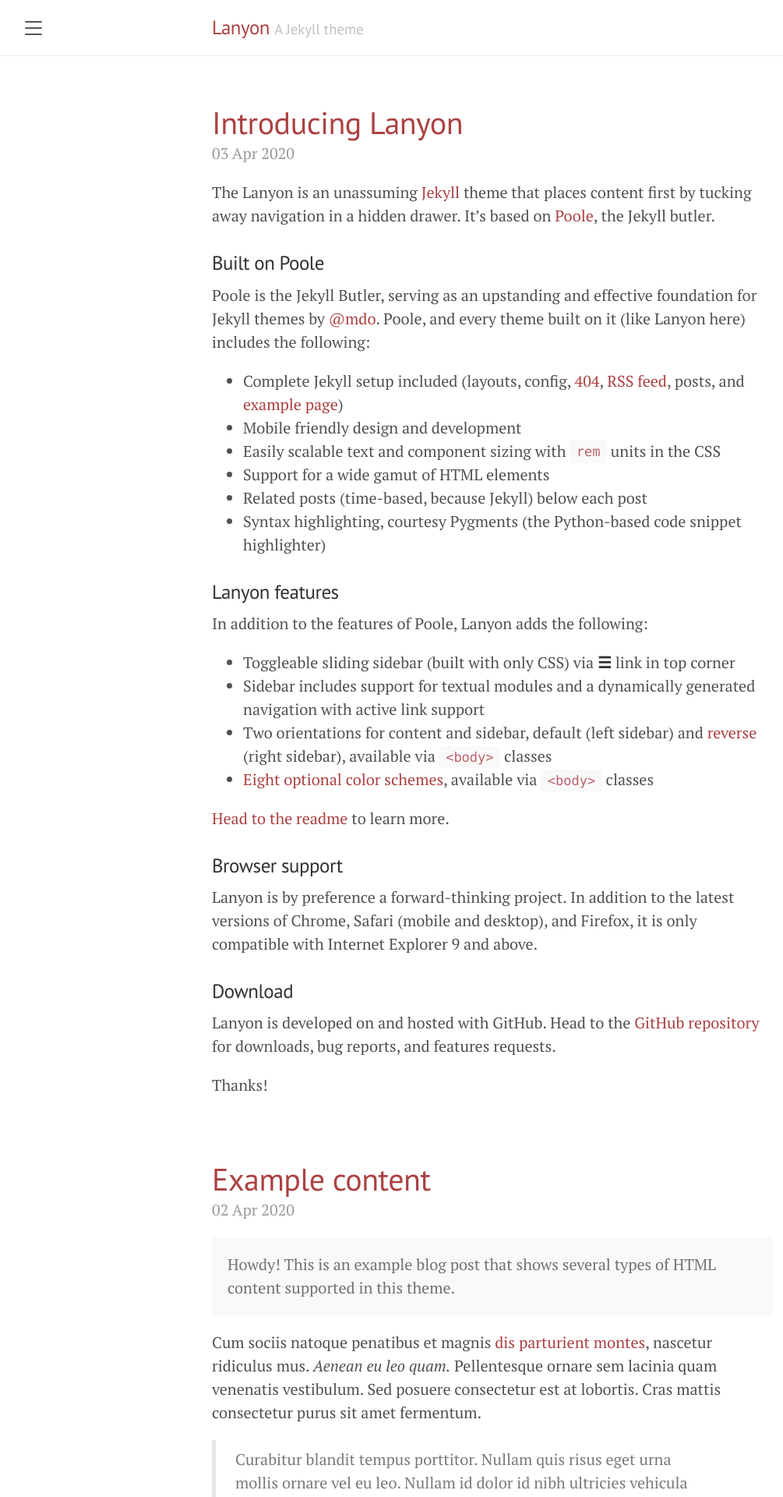
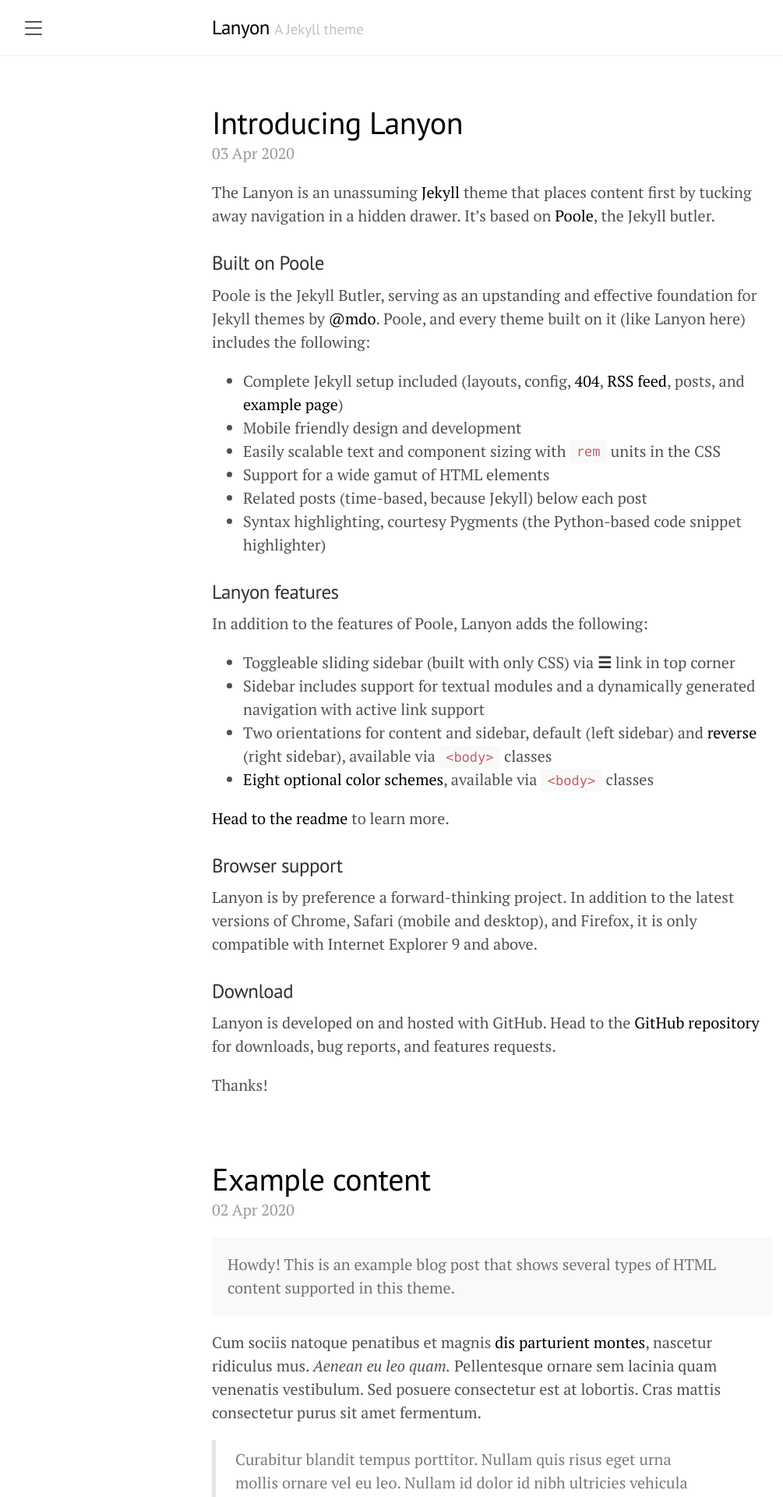
Before and after one commit to joan-medina-roca/blog-jmr-literatura, a Jekyll site: the page built from index.html, in a window 1280 px wide. Shown: the top 1920 px of the page at 78% size, without its empty margins (8-1013 px from the left). Built offline with Jekyll 4.4.1, drawn with Linux system fonts in a browser that asks for light colours; the list of posts is cut into pages by our own code.

Commit message:
Update default.html

```diff
--- a/_layouts/default.html
+++ b/_layouts/default.html
@@ -3,7 +3,7 @@
 
   {% include head.html %}
 
-  <body class="theme-base-08">
+  <body class="theme-base-black">
 
     {% include sidebar.html %}
 
```
